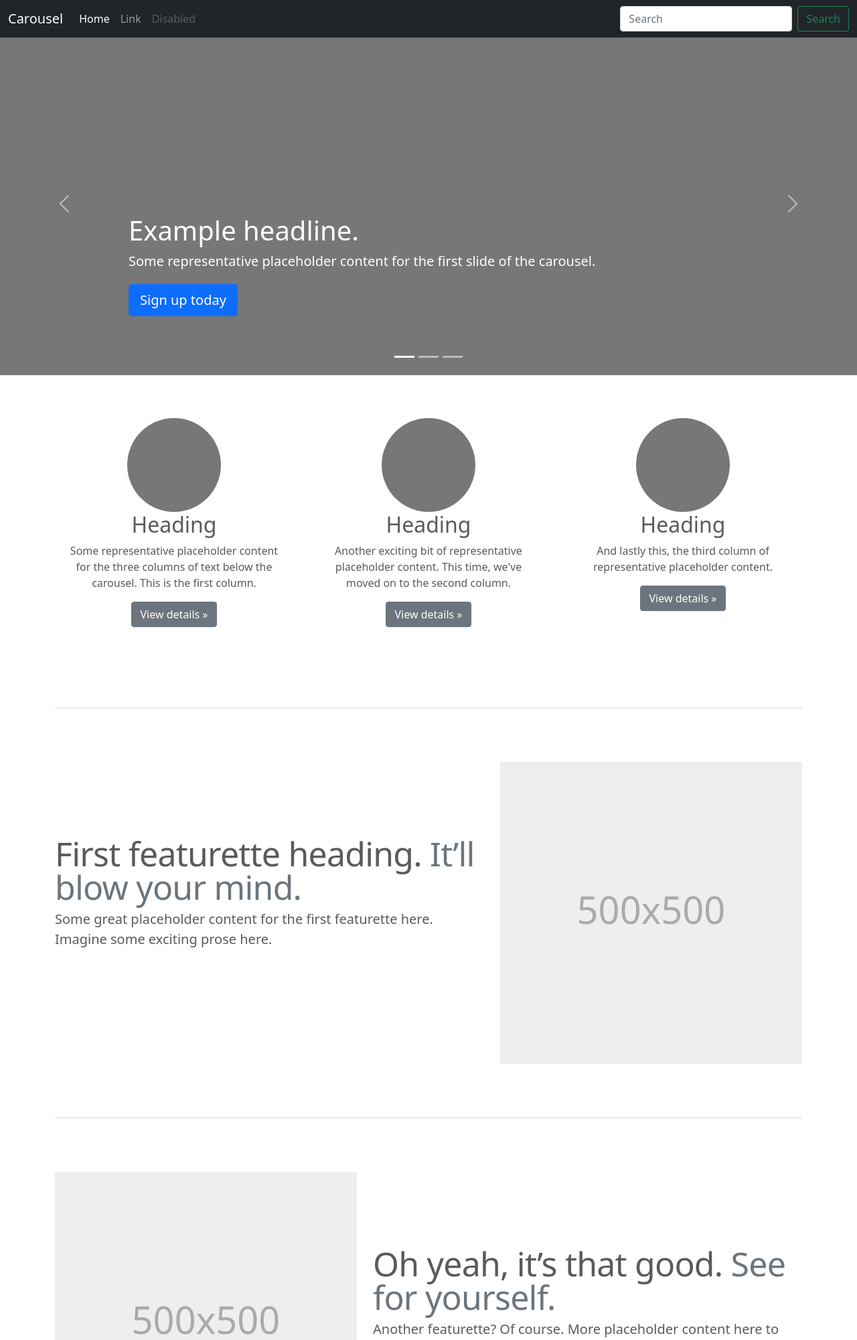
After one commit to robertasilvano/siteMatilhaCheer, a PHP site: page /carousel.html in a window 1280 px wide. The commit adds this page. Shown: the top 2000 px of the page at 67% size. Run offline with PHP 8.4, Linux system fonts and the light colour scheme; some libraries are stand-ins or nearby versions.

```diff
--- a/base.css
+++ b/base.css
@@ -3,10 +3,7 @@ body {
   height: 100%;
 }
 
-
 body {
-    background-size: cover;
-    background-repeat: no-repeat;
     background-color: rgb(31, 28, 28);
     text-shadow: 0 .05rem .1rem rgba(0, 0, 0, 0.623);
     box-shadow: inset 0 0 5rem rgba(0, 0, 0, 0.712);
--- /dev/null
+++ b/carousel.css
@@ -0,0 +1,93 @@
+/* GLOBAL STYLES
+-------------------------------------------------- */
+/* Padding below the footer and lighter body text */
+
+body {
+  padding-top: 3rem;
+  padding-bottom: 3rem;
+  color: #5a5a5a;
+}
+
+
+/* CUSTOMIZE THE CAROUSEL
+-------------------------------------------------- */
+
+/* Carousel base class */
+.carousel {
+  margin-bottom: 4rem;
+}
+/* Since positioning the image, we need to help out the caption */
+.carousel-caption {
+  bottom: 3rem;
+  z-index: 10;
+}
+
+/* Declare heights because of positioning of img element */
+.carousel-item {
+  height: 32rem;
+}
+.carousel-item > img {
+  position: absolute;
+  top: 0;
+  left: 0;
+  min-width: 100%;
+  height: 32rem;
+}
+
+
+/* MARKETING CONTENT
+-------------------------------------------------- */
+
+/* Center align the text within the three columns below the carousel */
+.marketing .col-lg-4 {
+  margin-bottom: 1.5rem;
+  text-align: center;
+}
+.marketing h2 {
+  font-weight: 400;
+}
+/* rtl:begin:ignore */
+.marketing .col-lg-4 p {
+  margin-right: .75rem;
+  margin-left: .75rem;
+}
+/* rtl:end:ignore */
+
+
+/* Featurettes
+------------------------- */
+
+.featurette-divider {
+  margin: 5rem 0; /* Space out the Bootstrap <hr> more */
+}
+
+/* Thin out the marketing headings */
+.featurette-heading {
+  font-weight: 300;
+  line-height: 1;
+  /* rtl:remove */
+  letter-spacing: -.05rem;
+}
+
+
+/* RESPONSIVE CSS
+-------------------------------------------------- */
+
+@media (min-width: 40em) {
+  /* Bump up size of carousel content */
+  .carousel-caption p {
+    margin-bottom: 1.25rem;
+    font-size: 1.25rem;
+    line-height: 1.4;
+  }
+
+  .featurette-heading {
+    font-size: 50px;
+  }
+}
+
+@media (min-width: 62em) {
+  .featurette-heading {
+    margin-top: 7rem;
+  }
+}
--- /dev/null
+++ b/carousel.html
@@ -0,0 +1,214 @@
+<!doctype html>
+<html lang="en">
+  <head>
+    <meta charset="utf-8">
+    <meta name="viewport" content="width=device-width, initial-scale=1">
+    <meta name="description" content="">
+    <meta name="author" content="Mark Otto, Jacob Thornton, and Bootstrap contributors">
+    <meta name="generator" content="Hugo 0.80.0">
+    <title>Carousel Template · Bootstrap v5.0</title>
+
+    <link rel="canonical" href="https://getbootstrap.com/docs/5.0/examples/carousel/">
+
+
+    <link href="https://cdn.jsdelivr.net/npm/bootstrap@5.0.0-beta2/dist/css/bootstrap.min.css" rel="stylesheet" integrity="sha384-BmbxuPwQa2lc/FVzBcNJ7UAyJxM6wuqIj61tLrc4wSX0szH/Ev+nYRRuWlolflfl" crossorigin="anonymous">
+    <script src="https://cdn.jsdelivr.net/npm/bootstrap@5.0.0-beta2/dist/js/bootstrap.bundle.min.js" integrity="sha384-b5kHyXgcpbZJO/tY9Ul7kGkf1S0CWuKcCD38l8YkeH8z8QjE0GmW1gYU5S9FOnJ0" crossorigin="anonymous"></script>
+
+    <style>
+      .bd-placeholder-img {
+        font-size: 1.125rem;
+        text-anchor: middle;
+        -webkit-user-select: none;
+        -moz-user-select: none;
+        user-select: none;
+      }
+
+      @media (min-width: 768px) {
+        .bd-placeholder-img-lg {
+          font-size: 3.5rem;
+        }
+      }
+    </style>
+
+
+    <!-- Custom styles for this template -->
+    <link href="carousel.css" rel="stylesheet">
+  </head>
+  <body>
+
+<header>
+  <nav class="navbar navbar-expand-md navbar-dark fixed-top bg-dark">
+    <div class="container-fluid">
+      <a class="navbar-brand" href="#">Carousel</a>
+      <button class="navbar-toggler" type="button" data-bs-toggle="collapse" data-bs-target="#navbarCollapse" aria-controls="navbarCollapse" aria-expanded="false" aria-label="Toggle navigation">
+        <span class="navbar-toggler-icon"></span>
+      </button>
+      <div class="collapse navbar-collapse" id="navbarCollapse">
+        <ul class="navbar-nav me-auto mb-2 mb-md-0">
+          <li class="nav-item">
+            <a class="nav-link active" aria-current="page" href="#">Home</a>
+          </li>
+          <li class="nav-item">
+            <a class="nav-link" href="#">Link</a>
+          </li>
+          <li class="nav-item">
+            <a class="nav-link disabled" href="#" tabindex="-1" aria-disabled="true">Disabled</a>
+          </li>
+        </ul>
+        <form class="d-flex">
+          <input class="form-control me-2" type="search" placeholder="Search" aria-label="Search">
+          <button class="btn btn-outline-success" type="submit">Search</button>
+        </form>
+      </div>
+    </div>
+  </nav>
+</header>
+
+
+<main>
+
+  <div id="myCarousel" class="carousel slide" data-bs-ride="carousel">
+    <div class="carousel-indicators">
+      <button type="button" data-bs-target="#myCarousel" data-bs-slide-to="0" class="active" aria-current="true" aria-label="Slide 1"></button>
+      <button type="button" data-bs-target="#myCarousel" data-bs-slide-to="1" aria-label="Slide 2"></button>
+      <button type="button" data-bs-target="#myCarousel" data-bs-slide-to="2" aria-label="Slide 3"></button>
+    </div>
+    <div class="carousel-inner">
+      <div class="carousel-item active">
+        <svg class="bd-placeholder-img" width="100%" height="100%" xmlns="http://www.w3.org/2000/svg" aria-hidden="true" preserveAspectRatio="xMidYMid slice" focusable="false"><rect width="100%" height="100%" fill="#777"/></svg>
+
+        <div class="container">
+          <div class="carousel-caption text-start">
+            <h1>Example headline.</h1>
+            <p>Some representative placeholder content for the first slide of the carousel.</p>
+            <p><a class="btn btn-lg btn-primary" href="#">Sign up today</a></p>
+          </div>
+        </div>
+      </div>
+      <div class="carousel-item">
+        <svg class="bd-placeholder-img" width="100%" height="100%" xmlns="http://www.w3.org/2000/svg" aria-hidden="true" preserveAspectRatio="xMidYMid slice" focusable="false"><rect width="100%" height="100%" fill="#777"/></svg>
+
+        <div class="container">
+          <div class="carousel-caption">
+            <h1>Another example headline.</h1>
+            <p>Some representative placeholder content for the second slide of the carousel.</p>
+            <p><a class="btn btn-lg btn-primary" href="#">Learn more</a></p>
+          </div>
+        </div>
+      </div>
+      <div class="carousel-item">
+        <svg class="bd-placeholder-img" width="100%" height="100%" xmlns="http://www.w3.org/2000/svg" aria-hidden="true" preserveAspectRatio="xMidYMid slice" focusable="false"><rect width="100%" height="100%" fill="#777"/></svg>
+
+        <div class="container">
+          <div class="carousel-caption text-end">
+            <h1>One more for good measure.</h1>
+            <p>Some representative placeholder content for the third slide of this carousel.</p>
+            <p><a class="btn btn-lg btn-primary" href="#">Browse gallery</a></p>
+          </div>
+        </div>
+      </div>
+    </div>
+    <button class="carousel-control-prev" type="button" data-bs-target="#myCarousel" data-bs-slide="prev">
+      <span class="carousel-control-prev-icon" aria-hidden="true"></span>
+      <span class="visually-hidden">Previous</span>
+    </button>
+    <button class="carousel-control-next" type="button" data-bs-target="#myCarousel" data-bs-slide="next">
+      <span class="carousel-control-next-icon" aria-hidden="true"></span>
+      <span class="visually-hidden">Next</span>
+    </button>
+  </div>
+
+
+  <!-- Marketing messaging and featurettes
+  ================================================== -->
+  <!-- Wrap the rest of the page in another container to center all the content. -->
+
+  <div class="container marketing">
+
+    <!-- Three columns of text below the carousel -->
+    <div class="row">
+      <div class="col-lg-4">
+        <svg class="bd-placeholder-img rounded-circle" width="140" height="140" xmlns="http://www.w3.org/2000/svg" role="img" aria-label="Placeholder: 140x140" preserveAspectRatio="xMidYMid slice" focusable="false"><title>Placeholder</title><rect width="100%" height="100%" fill="#777"/><text x="50%" y="50%" fill="#777" dy=".3em">140x140</text></svg>
+
+        <h2>Heading</h2>
+        <p>Some representative placeholder content for the three columns of text below the carousel. This is the first column.</p>
+        <p><a class="btn btn-secondary" href="#">View details &raquo;</a></p>
+      </div><!-- /.col-lg-4 -->
+      <div class="col-lg-4">
+        <svg class="bd-placeholder-img rounded-circle" width="140" height="140" xmlns="http://www.w3.org/2000/svg" role="img" aria-label="Placeholder: 140x140" preserveAspectRatio="xMidYMid slice" focusable="false"><title>Placeholder</title><rect width="100%" height="100%" fill="#777"/><text x="50%" y="50%" fill="#777" dy=".3em">140x140</text></svg>
+
+        <h2>Heading</h2>
+        <p>Another exciting bit of representative placeholder content. This time, we've moved on to the second column.</p>
+        <p><a class="btn btn-secondary" href="#">View details &raquo;</a></p>
+      </div><!-- /.col-lg-4 -->
+      <div class="col-lg-4">
+        <svg class="bd-placeholder-img rounded-circle" width="140" height="140" xmlns="http://www.w3.org/2000/svg" role="img" aria-label="Placeholder: 140x140" preserveAspectRatio="xMidYMid slice" focusable="false"><title>Placeholder</title><rect width="100%" height="100%" fill="#777"/><text x="50%" y="50%" fill="#777" dy=".3em">140x140</text></svg>
+
+        <h2>Heading</h2>
+        <p>And lastly this, the third column of representative placeholder content.</p>
+        <p><a class="btn btn-secondary" href="#">View details &raquo;</a></p>
+      </div><!-- /.col-lg-4 -->
+    </div><!-- /.row -->
+
+
+    <!-- START THE FEATURETTES -->
+
+    <hr class="featurette-divider">
+
+    <div class="row featurette">
+      <div class="col-md-7">
+        <h2 class="featurette-heading">First featurette heading. <span class="text-muted">It’ll blow your mind.</span></h2>
+        <p class="lead">Some great placeholder content for the first featurette here. Imagine some exciting prose here.</p>
+      </div>
+      <div class="col-md-5">
+        <svg class="bd-placeholder-img bd-placeholder-img-lg featurette-image img-fluid mx-auto" width="500" height="500" xmlns="http://www.w3.org/2000/svg" role="img" aria-label="Placeholder: 500x500" preserveAspectRatio="xMidYMid slice" focusable="false"><title>Placeholder</title><rect width="100%" height="100%" fill="#eee"/><text x="50%" y="50%" fill="#aaa" dy=".3em">500x500</text></svg>
+
+      </div>
+    </div>
+
+    <hr class="featurette-divider">
+
+    <div class="row featurette">
+      <div class="col-md-7 order-md-2">
+        <h2 class="featurette-heading">Oh yeah, it’s that good. <span class="text-muted">See for yourself.</span></h2>
+        <p class="lead">Another featurette? Of course. More placeholder content here to give you an idea of how this layout would work with some actual real-world content in place.</p>
+      </div>
+      <div class="col-md-5 order-md-1">
+        <svg class="bd-placeholder-img bd-placeholder-img-lg featurette-image img-fluid mx-auto" width="500" height="500" xmlns="http://www.w3.org/2000/svg" role="img" aria-label="Placeholder: 500x500" preserveAspectRatio="xMidYMid slice" focusable="false"><title>Placeholder</title><rect width="100%" height="100%" fill="#eee"/><text x="50%" y="50%" fill="#aaa" dy=".3em">500x500</text></svg>
+
+      </div>
+    </div>
+
+    <hr class="featurette-divider">
+
+    <div class="row featurette">
+      <div class="col-md-7">
+        <h2 class="featurette-heading">And lastly, this one. <span class="text-muted">Checkmate.</span></h2>
+        <p class="lead">And yes, this is the last block of representative placeholder content. Again, not really intended to be actually read, simply here to give you a better view of what this would look like with some actual content. Your content.</p>
+      </div>
+      <div class="col-md-5">
+        <svg class="bd-placeholder-img bd-placeholder-img-lg featurette-image img-fluid mx-auto" width="500" height="500" xmlns="http://www.w3.org/2000/svg" role="img" aria-label="Placeholder: 500x500" preserveAspectRatio="xMidYMid slice" focusable="false"><title>Placeholder</title><rect width="100%" height="100%" fill="#eee"/><text x="50%" y="50%" fill="#aaa" dy=".3em">500x500</text></svg>
+
+      </div>
+    </div>
+
+    <hr class="featurette-divider">
+
+    <!-- /END THE FEATURETTES -->
+
+  </div><!-- /.container -->
+
+
+  <!-- FOOTER -->
+  <footer class="container">
+    <p class="float-end"><a href="#">Back to top</a></p>
+    <p>&copy; 2017–2021 Company, Inc. &middot; <a href="#">Privacy</a> &middot; <a href="#">Terms</a></p>
+  </footer>
+</main>
+
+
+    <script src="../assets/dist/js/bootstrap.bundle.min.js"></script>
+
+
+  </body>
+</html>
--- a/index.php
+++ b/index.php
@@ -14,8 +14,8 @@
     <title>Matilha Cheer</title>
     <link rel="canonical" href="https://getbootstrap.com/docs/5.0/examples/cover/">
 
-    <!-- Bootstrap CSS -->
     <link href="https://cdn.jsdelivr.net/npm/bootstrap@5.0.0-beta2/dist/css/bootstrap.min.css" rel="stylesheet" integrity="sha384-BmbxuPwQa2lc/FVzBcNJ7UAyJxM6wuqIj61tLrc4wSX0szH/Ev+nYRRuWlolflfl" crossorigin="anonymous">
+    <script src="https://cdn.jsdelivr.net/npm/bootstrap@5.0.0-beta2/dist/js/bootstrap.bundle.min.js" integrity="sha384-b5kHyXgcpbZJO/tY9Ul7kGkf1S0CWuKcCD38l8YkeH8z8QjE0GmW1gYU5S9FOnJ0" crossorigin="anonymous"></script>
 
     <style>
       .bd-placeholder-img {
--- a/listagem.css
+++ b/listagem.css
@@ -0,0 +1,4 @@
+.imagens {
+    border-radius: 50%;
+    width: 140px;
+}
--- a/login.css
+++ b/login.css
@@ -1,5 +1,7 @@
 body {
-    background-image: url(img/pata_fundo.png);
+    background-image: url("img/matilha_opaco.jpg");
+    background-size: cover;
+    background-repeat: no-repeat;
 }
 
 .form-signin {
--- a/login.php
+++ b/login.php
@@ -13,8 +13,8 @@
     <title>Login</title>
     <link rel="canonical" href="https://getbootstrap.com/docs/5.0/examples/sign-in/">
 
-    <!-- Bootstrap CSS -->
     <link href="https://cdn.jsdelivr.net/npm/bootstrap@5.0.0-beta2/dist/css/bootstrap.min.css" rel="stylesheet" integrity="sha384-BmbxuPwQa2lc/FVzBcNJ7UAyJxM6wuqIj61tLrc4wSX0szH/Ev+nYRRuWlolflfl" crossorigin="anonymous">
+    <script src="https://cdn.jsdelivr.net/npm/bootstrap@5.0.0-beta2/dist/js/bootstrap.bundle.min.js" integrity="sha384-b5kHyXgcpbZJO/tY9Ul7kGkf1S0CWuKcCD38l8YkeH8z8QjE0GmW1gYU5S9FOnJ0" crossorigin="anonymous"></script>
 
     <style>
         .bd-placeholder-img {
--- a/logout.php
+++ b/logout.php
@@ -13,8 +13,8 @@
     <title>Login</title>
     <link rel="canonical" href="https://getbootstrap.com/docs/5.0/examples/sign-in/">
 
-    <!-- Bootstrap CSS -->
     <link href="https://cdn.jsdelivr.net/npm/bootstrap@5.0.0-beta2/dist/css/bootstrap.min.css" rel="stylesheet" integrity="sha384-BmbxuPwQa2lc/FVzBcNJ7UAyJxM6wuqIj61tLrc4wSX0szH/Ev+nYRRuWlolflfl" crossorigin="anonymous">
+    <script src="https://cdn.jsdelivr.net/npm/bootstrap@5.0.0-beta2/dist/js/bootstrap.bundle.min.js" integrity="sha384-b5kHyXgcpbZJO/tY9Ul7kGkf1S0CWuKcCD38l8YkeH8z8QjE0GmW1gYU5S9FOnJ0" crossorigin="anonymous"></script>
 
     <style>
         .bd-placeholder-img {
@@ -44,6 +44,8 @@
     <div class="cover-container d-flex w-100 h-100 p-3 mx-auto flex-column" >
         <?php include 'nav_bar.html';?>
 
+        <?= 'Seja bem vindo(a), '. $_SESSION['user']. '!' ?>
+
         <main class="form-signin px-3">
             <form method="post" action="validacao_login.php">
                 <button class="w-100 btn btn-outline-warning" type="submit" name='logout'>logout</button>
```
Also changed, not shown: index.css (+3 -6 lines), listagem.php (+27 -11 lines), nav_bar.css (+15 -23 lines), nav_bar.html (+20 -7 lines), img/lista1.png (added), img/lista2.png (added), img/lista3.png (added), img/menu_hamburger_burger_icon_176431.svg (added), img/pata_fundo2.png (added), img/stunt2.png (added), img/toggler.png (added).
